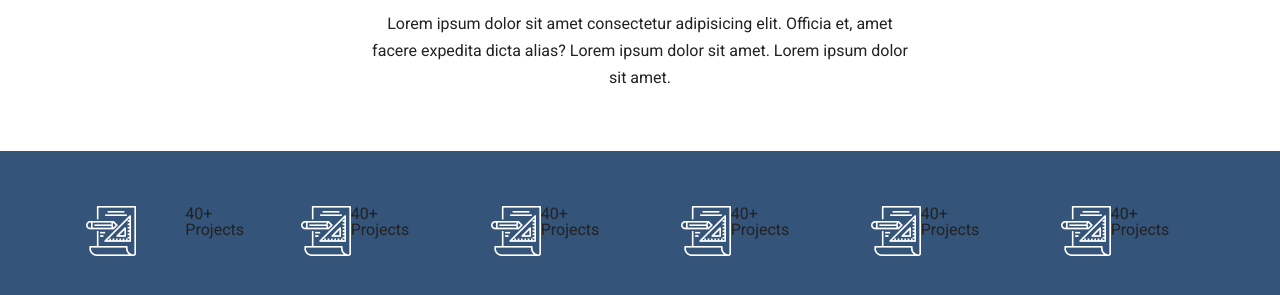
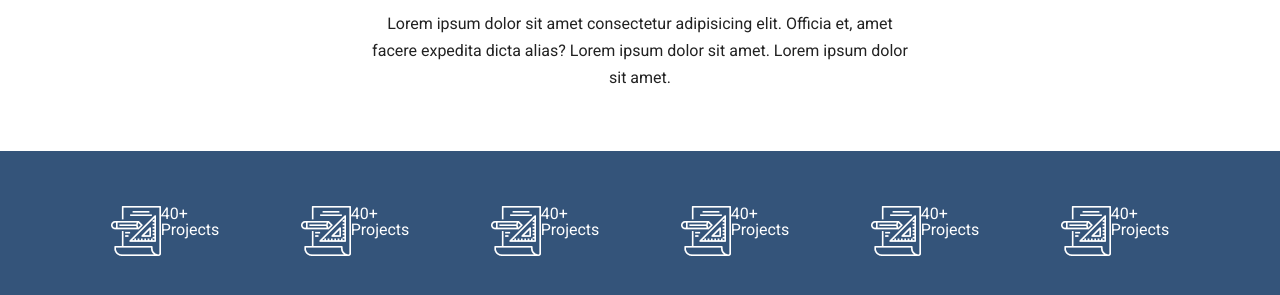
Before and after one commit to EvgenStr/grid, a plain HTML site: page index.html in a window 1280 px wide. Shown: the part 737-1032 px from the top of the page. Drawn offline with Linux system fonts and the light colour scheme; a web font is replaced by a local one.

Commit message:
some fixes

```diff
--- a/assets/css/styles.css
+++ b/assets/css/styles.css
@@ -136,4 +136,5 @@ a {
 
 .portfolio{
   padding: 40px;
+  color: var(--color-white);
 }
--- a/index.html
+++ b/index.html
@@ -74,7 +74,7 @@
     <section class="wide-section bg-dark-blue portfolio">
       <div class="container">
         <div class="row justify-center">
-          <div class="col-12 col-sm-6 col-lg-4 col-xl-2 card-image  d-flex justify-between no-wrap">
+          <div class="col-12 col-sm-6 col-lg-4 col-xl-2 card-image  d-flex justify-center no-wrap">
             <div class="">
               <img src="./assets/images/icons/Group.png" alt="" />
             </div>
```
